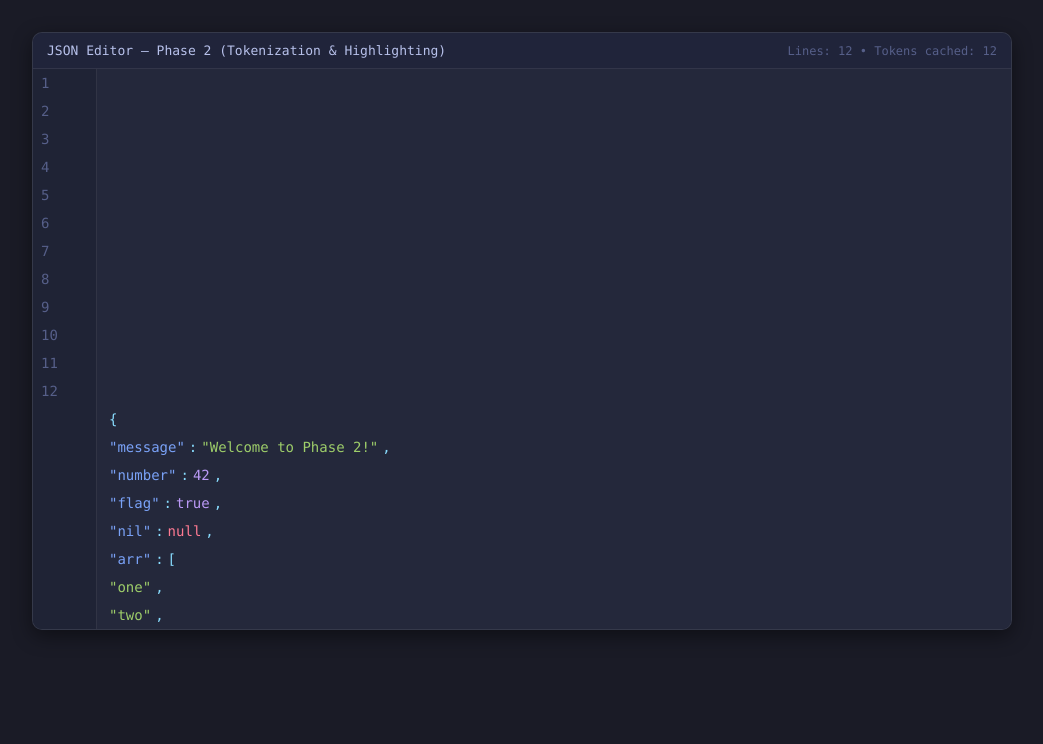
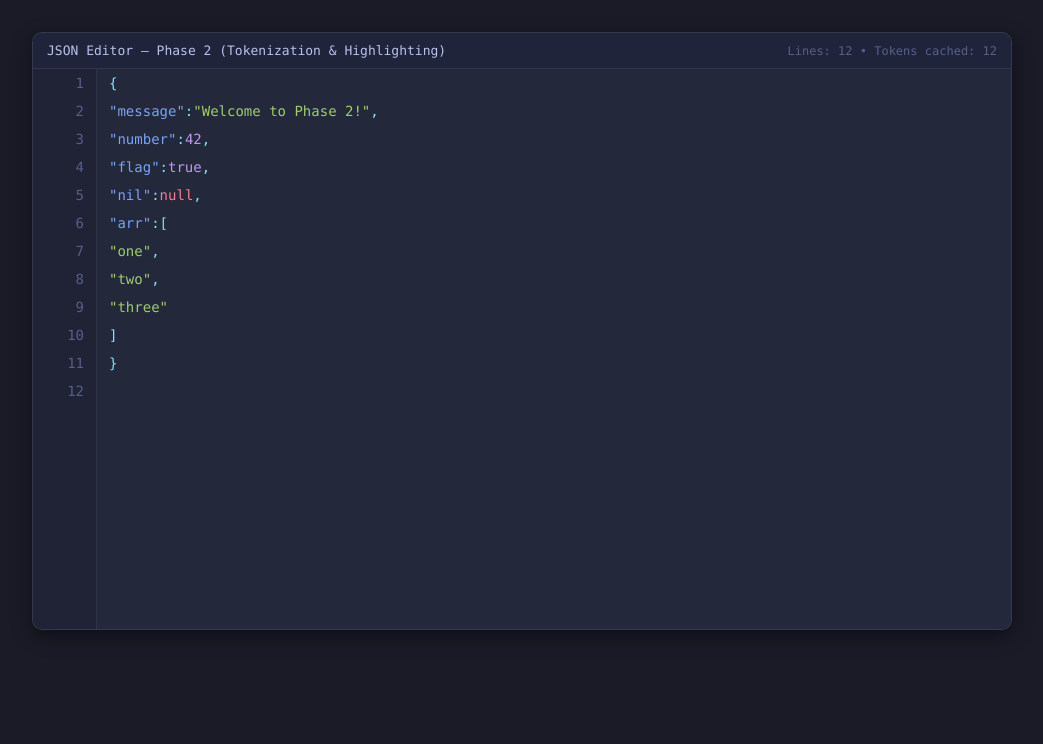
Before and after one commit to YeabsraAnbiko/Code, a plain HTML site: page index.html in a window 1280 px wide. Shown: the whole page, without its empty margins (118-1161 px from the left). Drawn offline with Linux system fonts and the light colour scheme.

Commit message:
fix alignment

```diff
--- a/styles.css
+++ b/styles.css
@@ -75,13 +75,13 @@ body {
     inset: 0;
     overflow: auto;
     display: flex;
+    flex-direction: row; /* Ensure horizontal layout */
     contain: strict;
 }
 
 /* Gutter (line numbers) */
 .gutter {
     position: sticky;
-    /* stays fixed while content scrolls horizontally */
     left: 0;
     flex: 0 0 var(--gutter-width);
     width: var(--gutter-width);
@@ -89,6 +89,9 @@ body {
     background: #1f2335;
     color: var(--muted);
     z-index: 2;
+    display: flex;
+    flex-direction: column;
+    align-items: flex-end; /* Align numbers to right */
 }
 
 .gutter-phantom {
@@ -110,6 +113,8 @@ body {
     min-width: 0;
     background: var(--panel);
     color: var(--text);
+    display: flex;
+    flex-direction: column;
 }
 
 .content-phantom {
@@ -132,15 +137,18 @@ body {
     padding-inline: var(--line-padding-x);
     display: flex;
     align-items: center;
-    gap: 4px;
+    gap: 0; /* Remove gap for tighter alignment */
     box-sizing: border-box;
+    font-variant-ligatures: none;
+    -webkit-font-smoothing: antialiased;
 }
 
 .gutter .line {
     text-align: right;
-    padding-inline: 8px 10px;
+    padding-inline: 0 12px;
     color: var(--muted);
     user-select: none;
+    justify-content: flex-end;
 }
 
 /* Active line background (we'll toggle .active on the line) */
```
